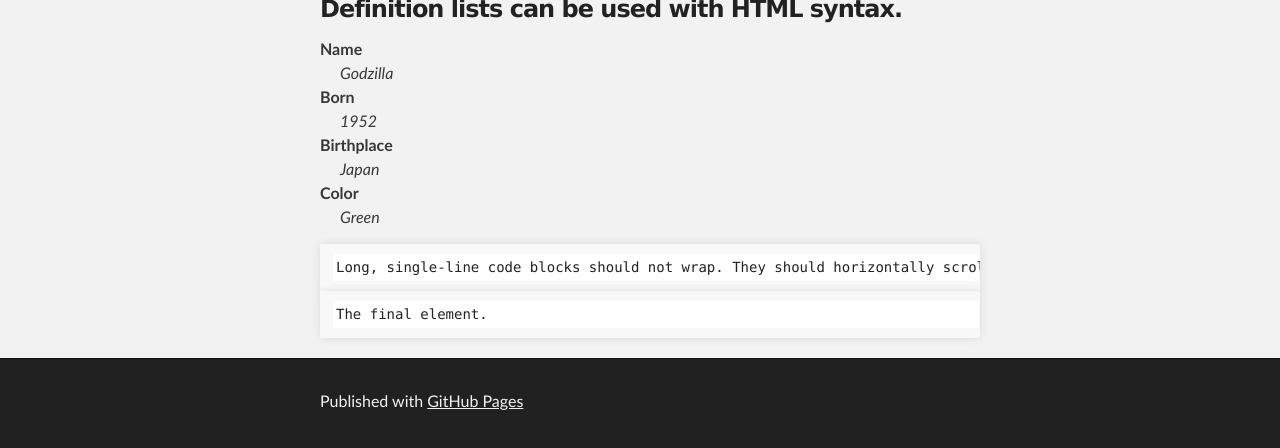
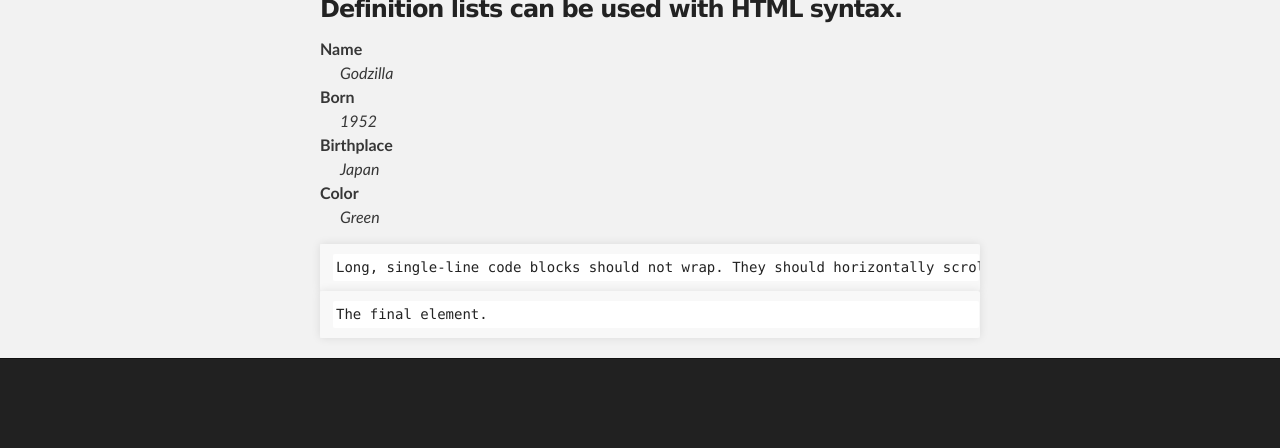
Before and after one commit to hemaprathaban/Hemaprathaban.github.io, a Jekyll site: the page built from index.md, in a window 1280 px wide and 900 px high, scrolled down 2616 px, cut to the strip 452-900 px from the top of the window. Built offline with Jekyll 4.4.1, drawn with Linux system fonts in a browser that asks for light colours; after the commit the page ends 3427 px from its top, so only the background shows below that.

Commit message:
Update default.html

```diff
--- a/_layouts/default.html
+++ b/_layouts/default.html
@@ -37,17 +37,6 @@
       </section>
     </div>
 
-    <!-- FOOTER  -->
-    <div id="footer_wrap" class="outer">
-      <footer class="inner">
-        {% if site.github.is_project_page %}
-        <p class="copyright">{{ site.title | default: site.github.repository_name }} maintained by <a href="{{ site.github.owner_url }}">{{ site.github.owner_name }}</a></p>
-        {% endif %}
-        <p>Published with <a href="https://pages.github.com">GitHub Pages</a></p>
-      </footer>
-    </div>
-
-
 
   </body>
 </html>
```
